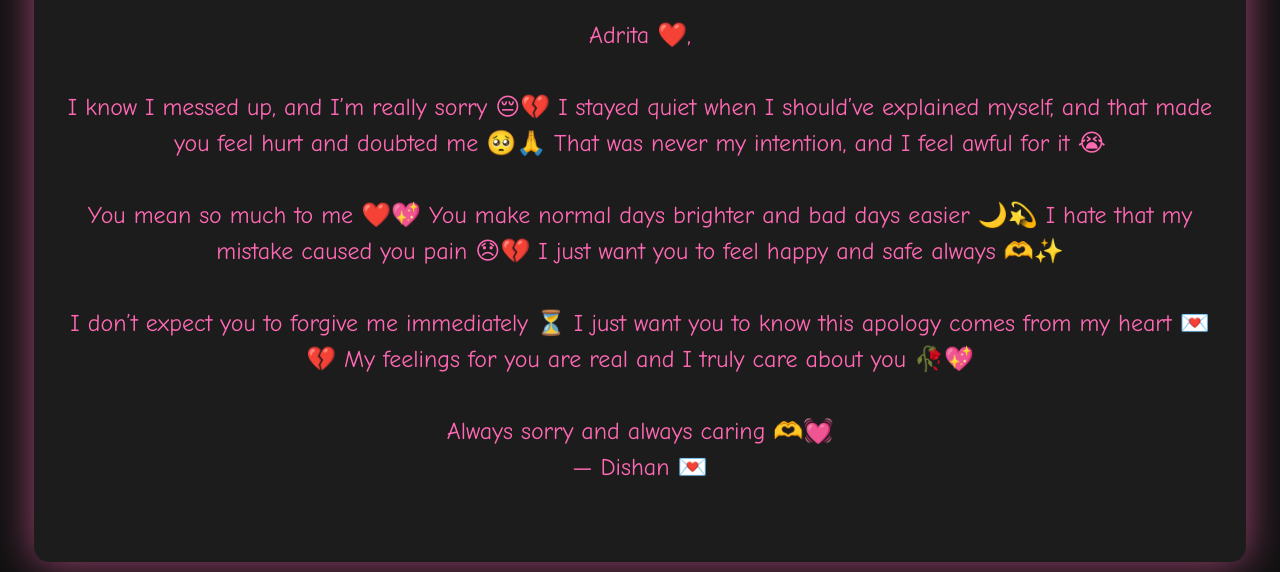
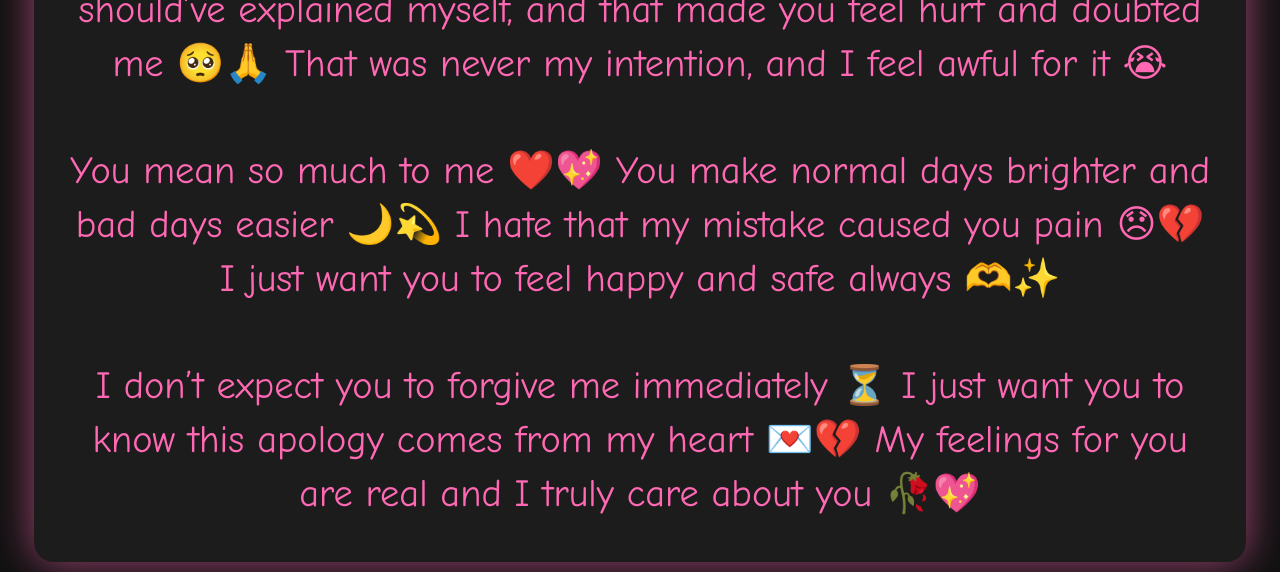
Before and after one commit to naronhad-dev/sorry-page, a plain HTML site: page index.html in a window 1280 px wide. Shown: the part 228-800 px from the top of the page. Drawn offline with Linux system fonts and the light colour scheme.

Commit message:
Update index.html

```diff
--- a/index.html
+++ b/index.html
@@ -16,29 +16,40 @@
   }
 
   .letter-box {
-    width: 90%;
-    height: 90%;
+    max-width: 90%;
+    max-height: 90%;
+    padding: 30px;
+    background-color: #1c1c1c;
+    border-radius: 20px;
+    box-shadow: 0 0 40px rgba(255,105,180,0.6);
+    overflow: hidden; /* prevent text spilling outside */
     display: flex;
     flex-direction: column;
-    justify-content: center; /* vertically center text */
+    justify-content: center;
     align-items: center;
     text-align: center;
-    font-size: 3vh; /* font scales with screen height */
-    line-height: 1.5;
-    background-color: #1c1c1c;
-    padding: 30px;
-    border-radius: 15px;
-    box-shadow: 0 0 40px rgba(255,105,180,0.6);
   }
 
   h1 {
-    font-size: 8vh; /* huge title scaling with screen */
+    font-size: 6vw; /* scales with width */
     margin-bottom: 20px;
     color: #ff4d6d;
   }
 
   p {
-    margin: 0;
+    font-size: 3vw; /* scales with width */
+    line-height: 1.4;
+    word-wrap: break-word;
+    overflow-wrap: break-word;
+  }
+
+  @media screen and (max-width: 600px) {
+    h1 {
+      font-size: 10vw; /* smaller screens scale bigger relative */
+    }
+    p {
+      font-size: 4vw;
+    }
   }
 </style>
 </head>
```
